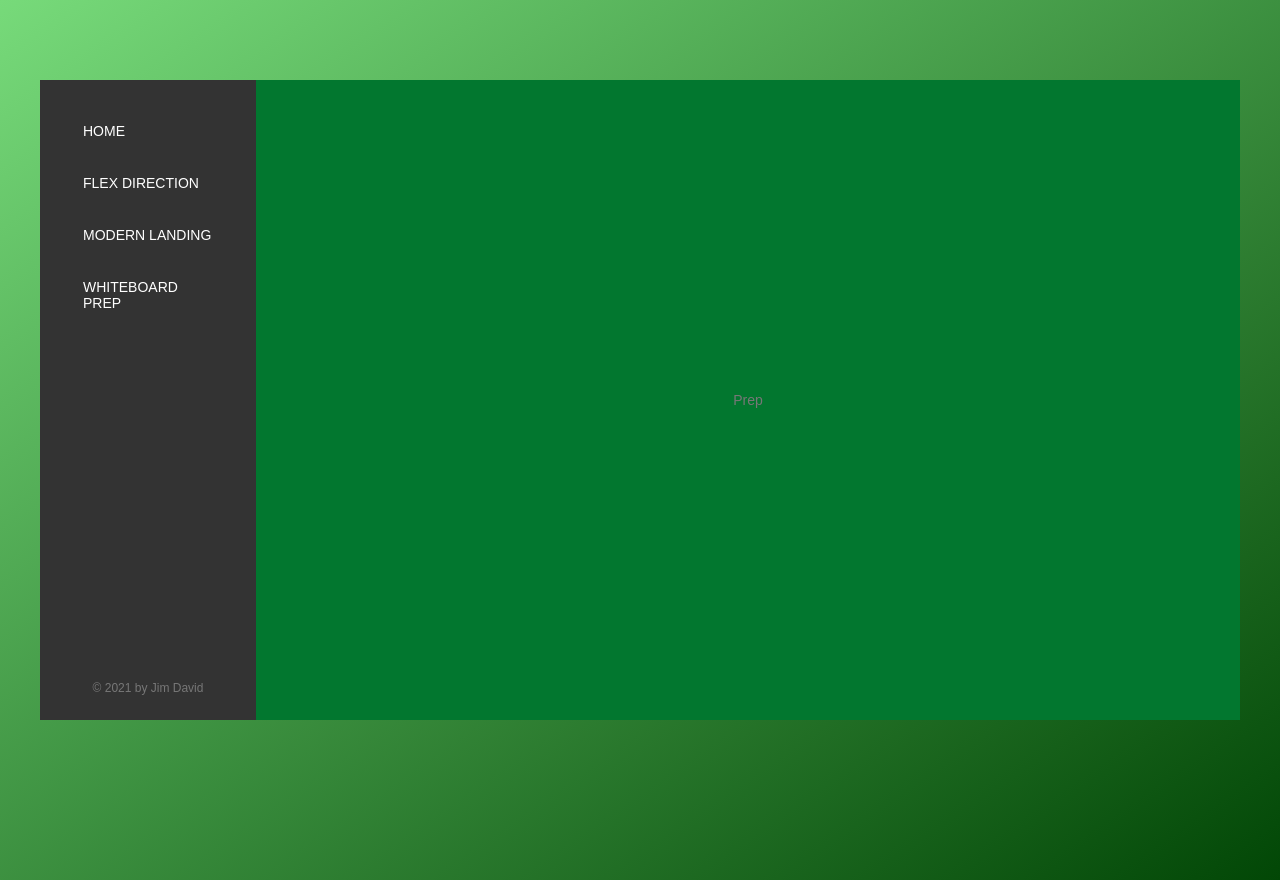
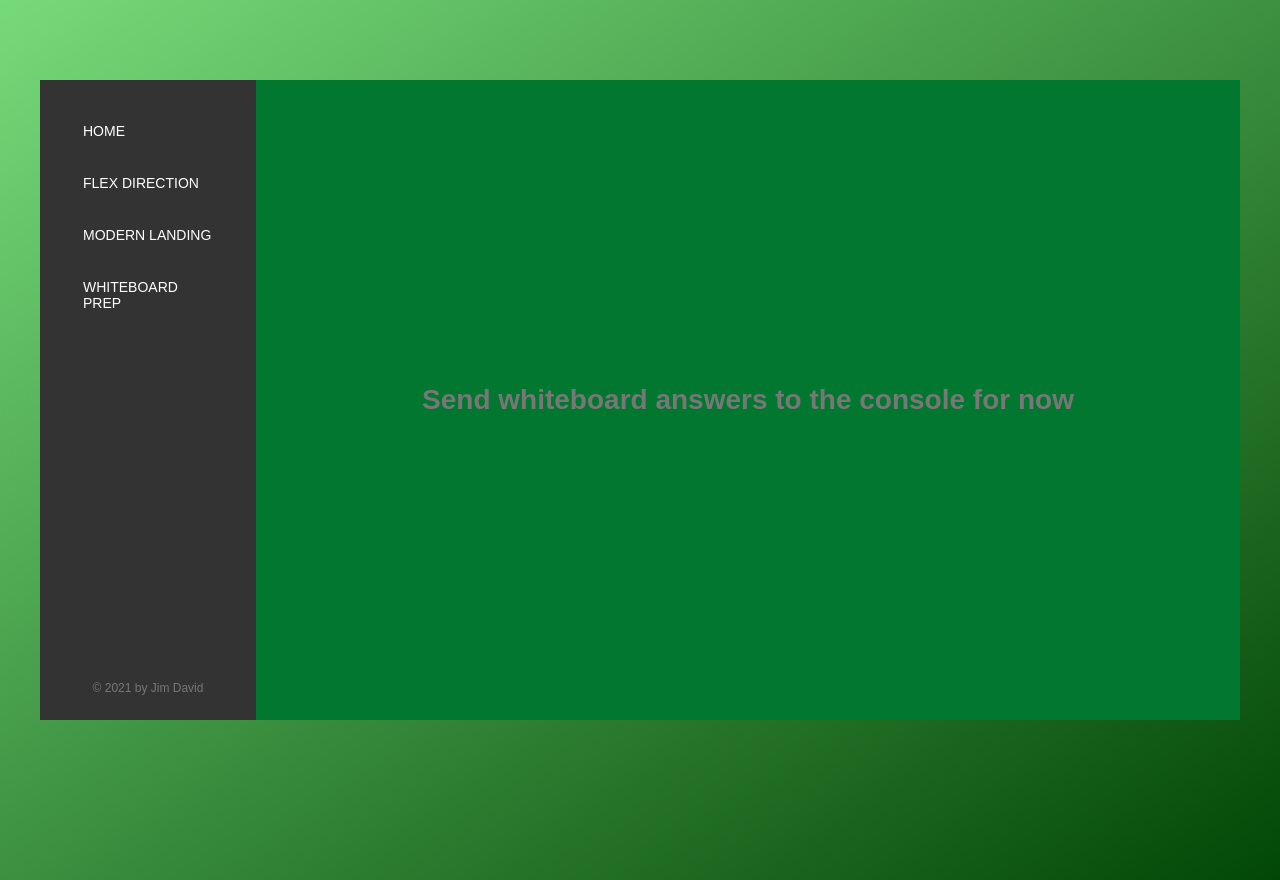
Before and after one commit to jimmikedave/CSS-Library, a React (Create React App) app: page /whiteboard-prep in a window 1280 px wide. Built offline with nearby package versions, Linux system fonts and the light colour scheme.

Commit message:
Update whiteboard practice components

```diff
--- a/src/components/WhiteBoardPrep.js
+++ b/src/components/WhiteBoardPrep.js
@@ -1,8 +1,64 @@
 import React from 'react';
+
+const WhiteBoardPrep = () => {
+// Palindrome Problem 1
+// Given a string , return true if the string is a palindrome and false if it isnt.
+// Include spaces and punctuation in deciding if the string is a palindrome.
+// (Palindrome is a word that is the same backwards as it is forwards)
+
+
+// Fibonacci Problem 2
+// Write a function that returns the nth entry in the Fibonacci sequence, where n is a number
+// you pass in as an argument to the function. (n = index)
+// [0, 1, 1, 2, 3, 5, 8, 13, 21, 34]
+
+// n = 3
+// solution = 2
+
+
+// FizzBuzz Problem 3
+// Write a function that does the following
+// 1) Console logs the numbers from 1 to n, where n is the integer the function takes as its
+// parameter.
+// 2) Logs fizz instead of the number for multiples of 3.
+// 3) Logs buzz instead of the number for multiples of 5.
+// 4) Logs fizzbuzz for numbers that are multiples of both 3 and 5.
+
+
+
+// Anagram Problem 4
+// A word is an anagram of another word if both use the same letters in the same quantity,
+// but arranged differently.
+// Write a function that checks if two provided strings are anagrams of each other; letter
+// casing shouldn't matter. Also, consider only characters, not spaces or punctuation.
+// ['finder', 'friend'] & ['hello', 'bye']
+
+
+
+// Find the Vowels Problem 5
+// Write a function that takes a string as an argument and returns the number of
+// vowels contained in that string.
+// hello --> 2
+// why --> 0
+
+
+
+
+    return (
+        <div className="container">
+            <div className="container__content">
+                <h1>Send whiteboard answers to the console for now</h1>
+            </div>
+        </div>
+    )
+}
 
 // Palindrome Problem 1
 // Given a string , return true if the string is a palindome and false if it isnt.
 // Include spaces and punctuation in deciding if the string is a palindrome.
+// racecar - true | anna - true
+// table - flase | john - false
+
 // Solution
 // const palindrome = str => {
 //     str = str.toLowerCase()
@@ -34,7 +90,7 @@ import React from 'react';
 //     return result[num]
 //   }
 
-// Solution 2
+// Solution 2 *recursion
 // const fibonacci = num => {
 //     // if num is either 0 or 1 return num
 //     if(num < 2) {
@@ -143,16 +199,5 @@ import React from 'react';
 //     return matched ? matches.length : 0
 //   }
 
-const WhiteBoardPrep = () => {
-    return (
-        <div className="container">
-            <div className="container__content">
-                Prep
-            </div>
-
-
-        </div>
-    )
-}
 
 export default WhiteBoardPrep;
```
Also changed, not shown: src/components/LeetCode.js (added, +184 -0 lines).
